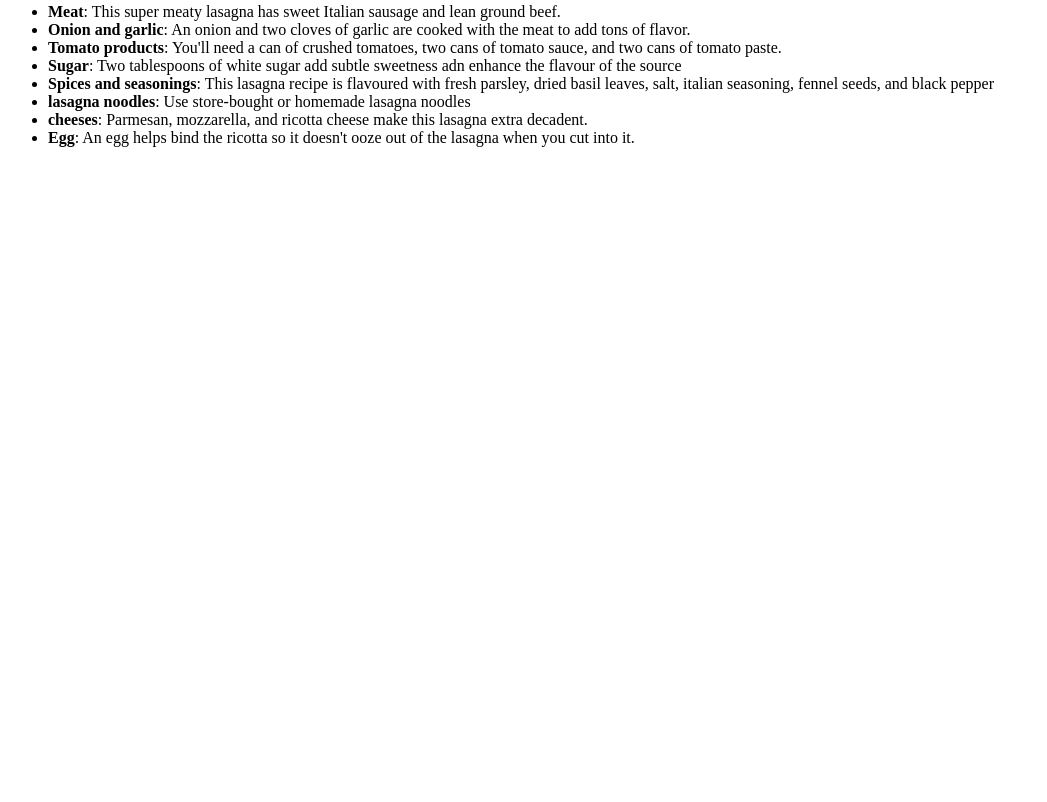
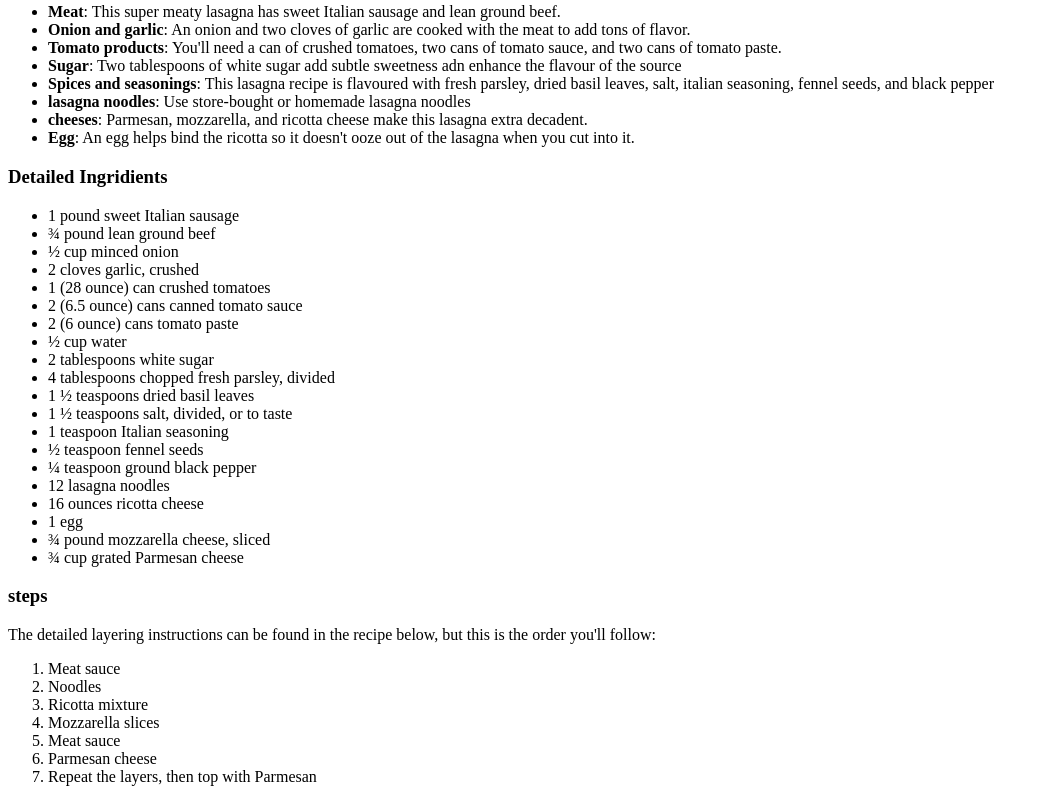
Before and after one commit to NtimaneKamohelo/odin-recipes, a plain HTML site: page recipes/lasagna.html in a window 1280 px wide. Shown: the part 525-1327 px from the top of the page, without its empty margins (0-1047 px from the left). Before the commit the page ends 800 px from the top, so only its background shows below. Drawn offline with Linux system fonts and the light colour scheme.

Commit message:
Kamohelo/Added a Detailed Ingridients unordered list

```diff
--- a/recipes/lasagna.html
+++ b/recipes/lasagna.html
@@ -28,5 +28,43 @@
             <li><strong>cheeses</strong>: Parmesan, mozzarella, and ricotta cheese make this lasagna extra decadent.</li>
             <li><strong>Egg</strong>: An egg helps bind the ricotta so it doesn't ooze out of the lasagna when you cut into it.</li>
         </ul>
+
+        <h3>Detailed Ingridients</h3>
+        <ul>
+            <li>1 pound sweet Italian sausage</li>
+            <li>¾ pound lean ground beef</li>
+            <li>½ cup minced onion</li>
+            <li>2 cloves garlic, crushed</li>
+            <li>1 (28 ounce) can crushed tomatoes</li>
+            <li>2 (6.5 ounce) cans canned tomato sauce</li>
+            <li>2 (6 ounce) cans tomato paste</li>
+            <li>½ cup water</li>
+            <li>2 tablespoons white sugar</li>
+            <li>4 tablespoons chopped fresh parsley, divided</li>
+            <li>1 ½ teaspoons dried basil leaves</li>
+            <li>1 ½ teaspoons salt, divided, or to taste</li>
+            <li>1 teaspoon Italian seasoning</li>
+            <li>½ teaspoon fennel seeds</li>
+            <li>¼ teaspoon ground black pepper</li>
+            <li>12 lasagna noodles</li>
+            <li>16 ounces ricotta cheese</li>
+            <li>1 egg</li>
+            <li>¾ pound mozzarella cheese, sliced</li>
+            <li>¾ cup grated Parmesan cheese</li>
+
+
+        </ul>
+
+        <h3>steps</h3>
+        <p>The detailed layering instructions can be found in the recipe below, but this is the order you'll follow:</p>
+        <ol>
+            <li>Meat sauce</li>
+            <li>Noodles</li>
+            <li>Ricotta mixture</li>
+            <li>Mozzarella slices</li>
+            <li>Meat sauce</li>
+            <li>Parmesan cheese</li>
+            <li>Repeat the layers, then top with Parmesan</li>
+        </ol>
     </body>
 </html>
```
